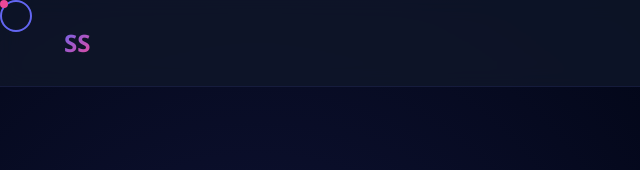
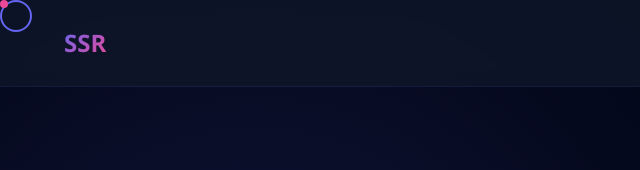
Before and after one commit to Sandhuloco/portfolio, a plain HTML site: page index.html in a window 1280 px wide. Shown: the top 170 px of the page, 0-640 px from the left. Drawn offline with Linux system fonts and the light colour scheme.

Commit message:
second commit

```diff
--- a/v1.html
+++ b/index.html
@@ -600,7 +600,7 @@
 
     <nav>
         <div class="container">
-            <div class="logo">SS</div>
+            <div class="logo">SSR</div>
             <ul class="nav-links">
                 <li><a href="#hero">Home</a></li>
                 <li><a href="#about">About</a></li>
```
